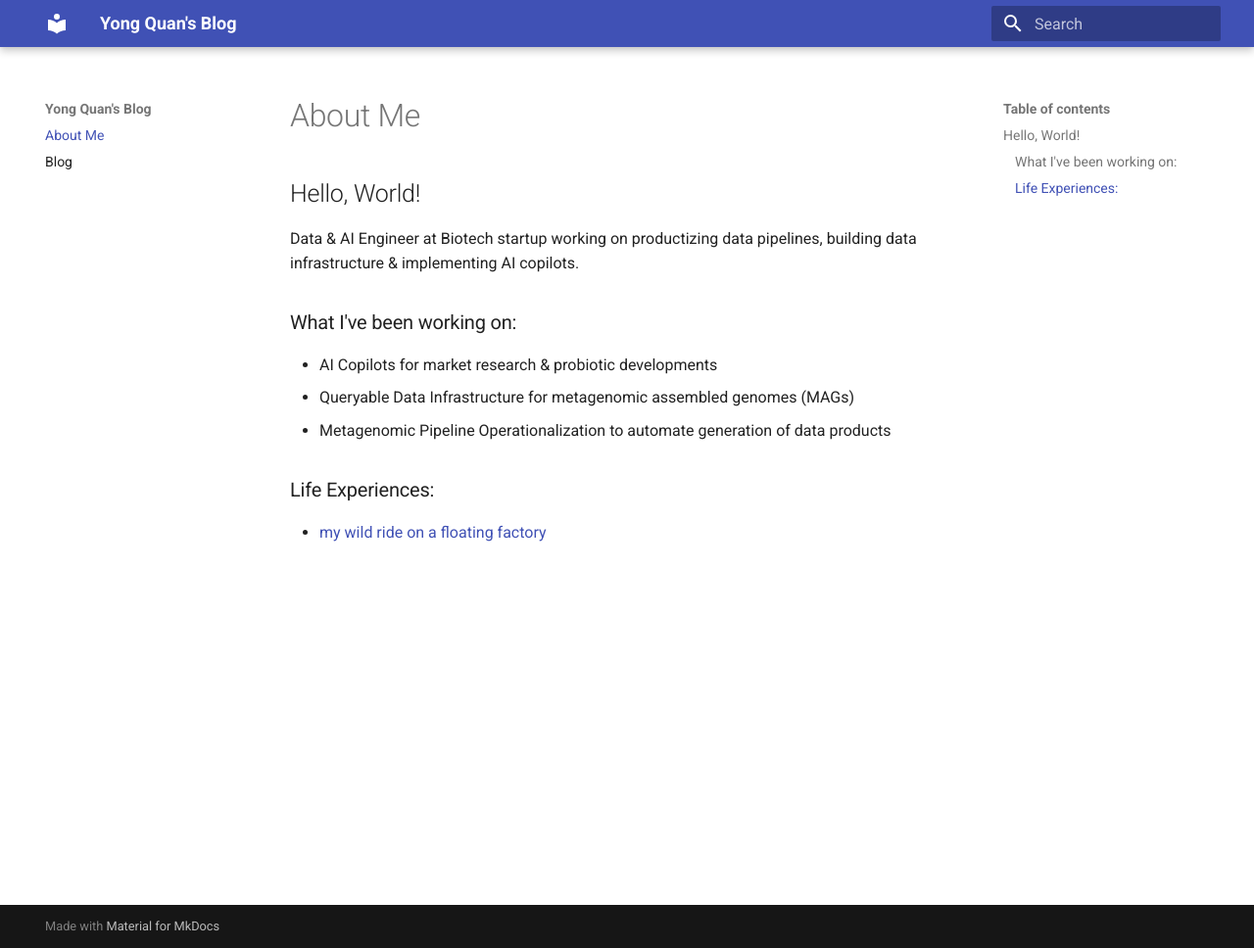
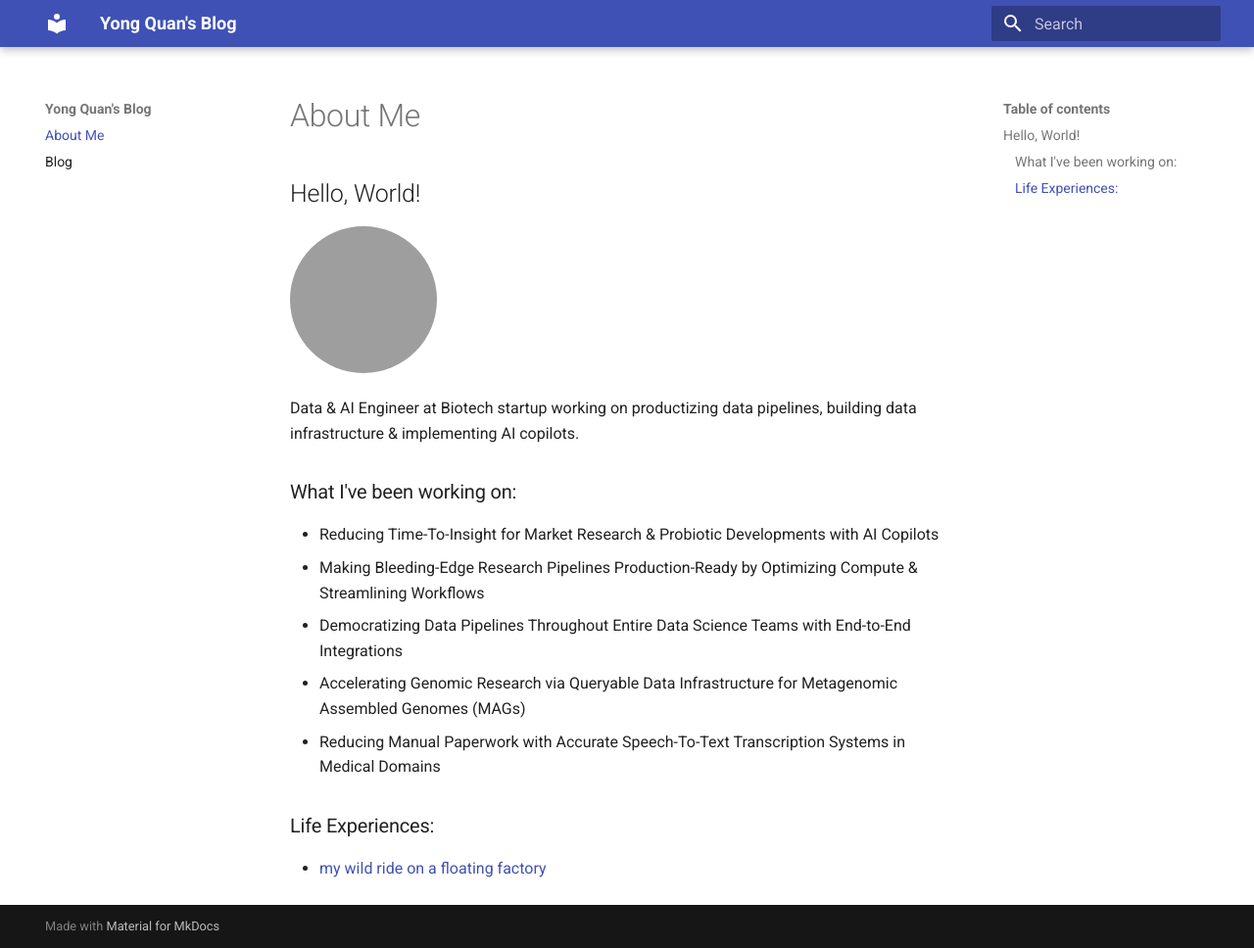
Before and after one commit to hermit46/yongquantan, an MkDocs documentation site: the page built from docs/index.md, in a window 1280 px wide and 968 px high. Shown: the whole window at 98% size. Built offline with MkDocs 1.6.1 and Material for MkDocs 9.7.7, drawn with Linux system fonts in a browser that asks for light colours; grey boxes are pictures that could not be loaded.

Commit message:
doc: clarify list

```diff
--- a/docs/index.md
+++ b/docs/index.md
@@ -1,18 +1,21 @@
 ## Hello, World!
 
-<!-- TODO: picture of myself -->
+<img
+  src="https://media.licdn.com/dms/image/v2/D4E03AQEWfE09hBx3PA/profile-displayphoto-shrink_400_400/profile-displayphoto-shrink_400_400/0/1680719543106?e=1749081600&amp;v=beta&amp;t=bVsNHSi-4JF3Wn-PXCIDlnrs0q-EeoUN1q5EXztvv40"
+  alt="yong quan's profile picture"
+  style="border-radius: 50%; width: 150px; height: 150px;" />
 
 Data & AI Engineer at Biotech startup working on productizing data pipelines, building data infrastructure & implementing AI copilots.
 
-
 ### What I've been working on:
-- AI Copilots for market research & probiotic developments
-- Queryable Data Infrastructure for metagenomic assembled genomes (MAGs)
-- Metagenomic Pipeline Operationalization to automate generation of data products
+- Reducing Time-To-Insight for Market Research & Probiotic Developments with AI Copilots
+- Making Bleeding-Edge Research Pipelines Production-Ready by Optimizing Compute & Streamlining Workflows
+- Democratizing Data Pipelines Throughout Entire Data Science Teams with End-to-End Integrations
+- Accelerating Genomic Research via Queryable Data Infrastructure for Metagenomic Assembled Genomes (MAGs)
+- Reducing Manual Paperwork with Accurate Speech-To-Text Transcription Systems in Medical Domains
 
 ### Life Experiences:
-- [my wild ride on a floating factory](./posts/my_wild_ride_on_a_floating_factory.md)
-
+- [my wild ride on a floating factory](./blog/posts/my_wild_ride_on_a_floating_factory.md)
 
 <!-- * `mkdocs new [dir-name]` - Create a new project.
 * `mkdocs serve` - Start the live-reloading docs server.
```
